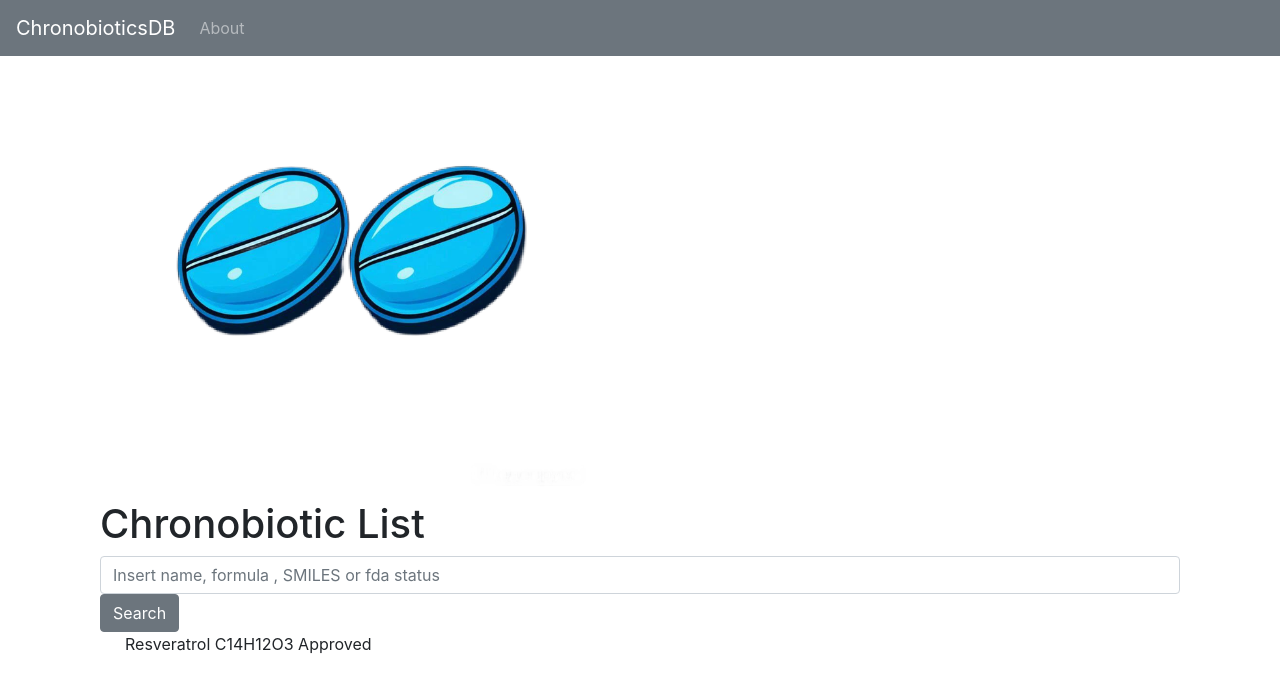
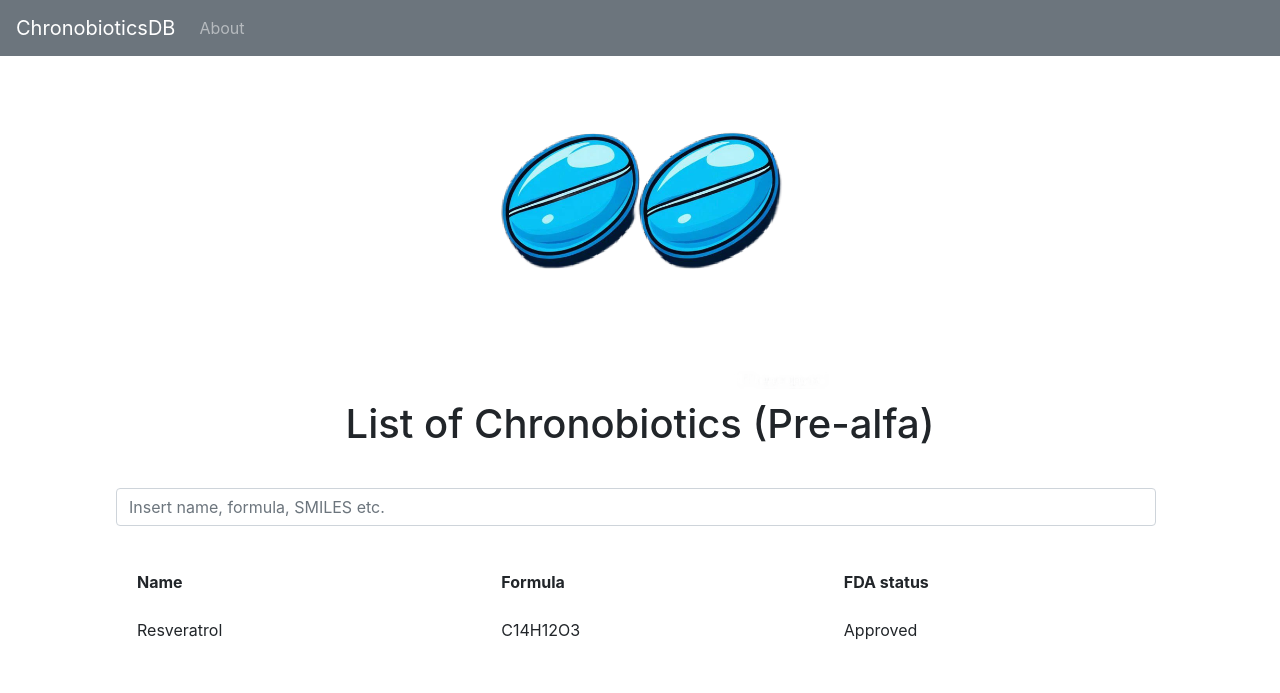
Before and after one commit to YagovkinaA/chronobioticdb, a Django app: page / in a window 1280 px wide. Shown: the top 693 px of the page. Run offline with Django 5.2, Linux system fonts and the light colour scheme; data comes from the database, SQL or seed files in the repository.

Commit message:
sec several changes about html files

```diff
--- a/chronobiotic/main/templates/main/base.html
+++ b/chronobiotic/main/templates/main/base.html
@@ -12,6 +12,7 @@
 
     <link rel="shortcut icon" href="{% static 'image/favicon.ico' %}" type="image">
     <link rel="stylesheet" href = "https://cdn.jsdelivr.net/npm/bootstrap@4.6.2/dist/css/bootstrap.min.css">
+
 </head>
 <body>
 <nav class="navbar navbar-expand-md navbar-dark bg-secondary fixed-top">
--- a/chronobiotic/main/templates/main/index.html
+++ b/chronobiotic/main/templates/main/index.html
@@ -5,17 +5,48 @@
 
     {% block content%}
 
-<div class="container" >
+<div class="container text-center">
 
-    <img src="{% static 'image/tabletka.png' %}"width="500" height="500" alt="bruh">
-    <h1>Chronobiotic List</h1>
-<input class="form-control" type="search" placeholder="Insert name, formula , SMILES or fda status"> <button class="btn btn-secondary" type="submit">Search</button>
-</form>
-</div>
+    <img src="{% static 'image/tabletka.png' %}" class="rounded mx-auto d-block" width="400" height="400" alt="bruh">
+    <h1 class="title"> List of Chronobiotics (Pre-alfa)</h1>
+    <br>
 
 
-  <ul>{%for chems in model%}
-<p>{{chems.gname}}   {{chems.molecula}}  {{chems.fdastatus}}</p></ul>
+    <nav class="navbar navbar-second bg-second">
+  <form class="form-inline">
+    <input class="form-control mr-sm-2" type="search" placeholder="Insert name, formula, SMILES etc." aria-label="Search">
+<!--   <div class="input-group-append">-->
+<!--    <button class="btn btn-secondary my-2 my-sm-0" type="submit" id="button-addon2">Button</button>-->
+<!--       </div>-->
+  </form>
+</nav>
+
+
+</div>
+<br>
+<ul>{%for chems in model%}
+<table  class="table table-borderless">
+  <thead>
+    <tr>
+<!--      <th scope="col">#</th>-->
+      <th scope="col">Name</th>
+      <th scope="col">Formula</th>
+      <th scope="col">FDA status</th>
+    </tr>
+  </thead>
+  <tbody>
+    <tr>
+
+      <td>{{chems.gname}} </td>
+      <td>{{chems.molecula}}</td>
+      <td>{{chems.fdastatus}}</td>
+    </tr>
+
+  </tbody>
+</table>
+
+
+<!--<p>{{chems.gname}}   {{chems.molecula}}  {{chems.fdastatus}}</p></ul>-->
 
 {%endfor%}
 
```
